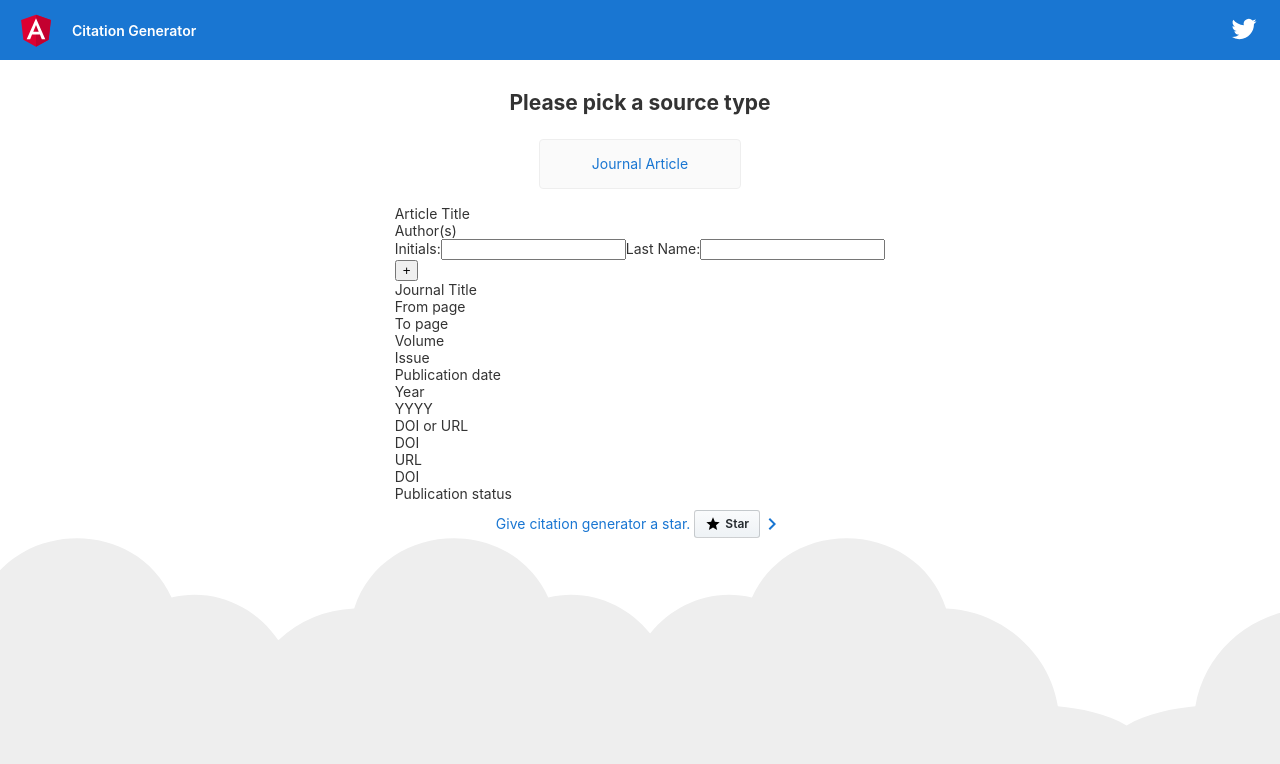
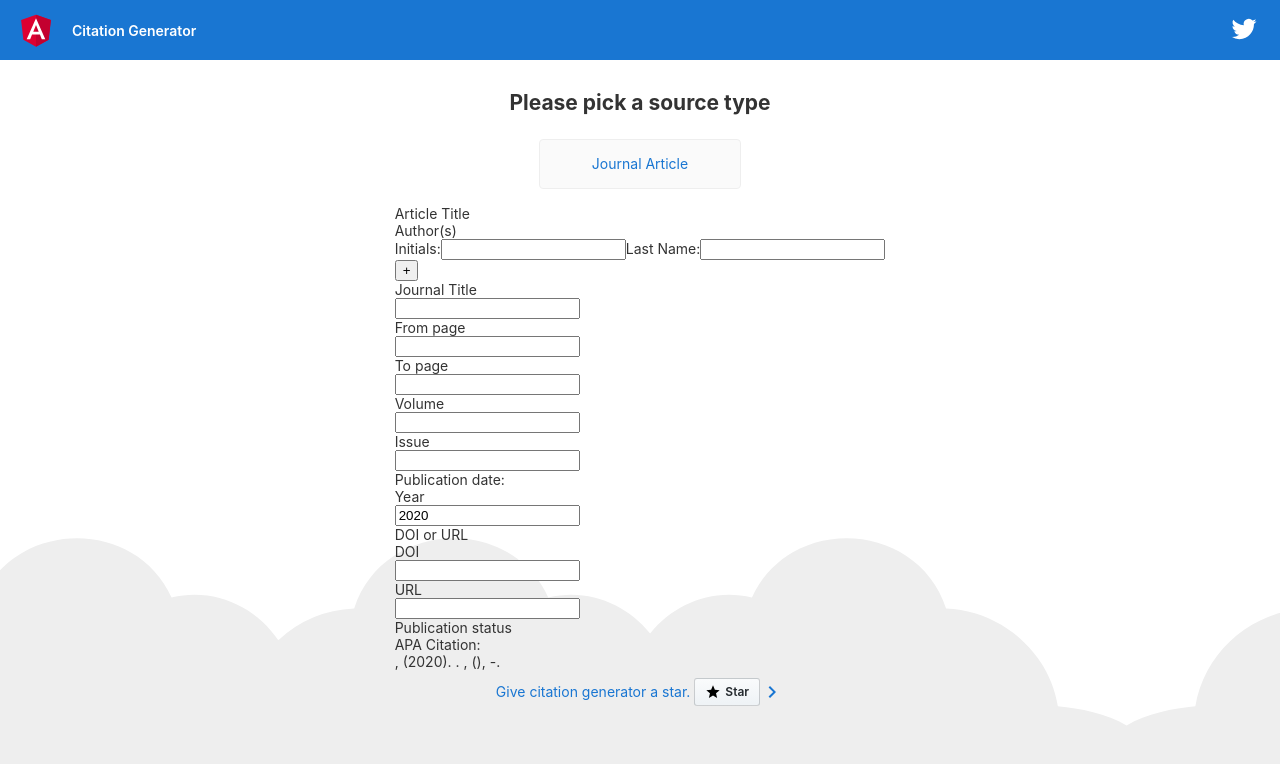
Before and after one commit to ehsabd/citation-generator, an Angular app: page /journal-article in a window 1280 px wide. Shown: the top 764 px of the page. Built offline with nearby package versions, Linux system fonts and the light colour scheme.

Commit message:
Add template bindings, update citation using `ngAfterViewChecked`

```diff
--- a/src/app/journal-article/journal-article.component.html
+++ b/src/app/journal-article/journal-article.component.html
@@ -8,21 +8,29 @@
 </div>
 
 <div>Journal Title</div>
-
+<input [(ngModel)]="title">
 
 <div>From page</div>
+<input [ngModel]="fromPage">
 <div>To page</div>
+<input [ngModel]="toPage">
+<div>Volume</div>
+<input [ngModel]="volume">
+<div>Issue</div>
+<input [ngModel]="issue">
 
-<div>Volume</div>
-<div>Issue</div>
-<div>Publication date</div>
+<div>Publication date:</div>
+<div>Year</div>
+<input [ngModel]="year">
 
-<div>Year</div>
-<div>YYYY</div>
 <div>DOI or URL</div>
 
 <div>DOI</div>
+<input [ngModel]="doi">
 <div>URL</div>
-<div>DOI</div>
+<input [ngModel]="url">
 
 <div>Publication status</div>
+<!--TODO bind this to isInPress-->
+<div>APA Citation:</div>
+{{citation}}
--- a/src/app/journal-article/journal-article.component.ts
+++ b/src/app/journal-article/journal-article.component.ts
@@ -1,20 +1,35 @@
-import { Component, OnInit } from '@angular/core';
+import { Component, OnInit, AfterViewChecked } from '@angular/core';
 import {Author} from '../author';
+import { JournalArticle } from '../journal-article';
+import {CitationGeneratorService} from '../citation-generator.service';
 @Component({
   selector: 'app-journal-article',
   templateUrl: './journal-article.component.html',
-  styleUrls: ['./journal-article.component.scss']
+  styleUrls: ['./journal-article.component.scss'],
+  providers: [CitationGeneratorService]
 })
-export class JournalArticleComponent implements OnInit {
 
-  authors : Author[] = [new Author()]
+export class JournalArticleComponent extends JournalArticle implements OnInit, AfterViewChecked {
 
-  constructor() { }
+  citation = ''
+
+  constructor(private citationGeneratorService:CitationGeneratorService) {
+    super()
+    this.addAuthor()
+  }
 
   ngOnInit(): void {
+    this.citationGeneratorService = new CitationGeneratorService();
   }
 
-  addAuthor(): void{
+  ngAfterViewChecked(): void{
+    setTimeout(()=>{
+      this.citation = this.citationGeneratorService.getCitation(this);
+    },0)
+
+  }
+
+    addAuthor(): void{
     this.authors.push(new Author());
   }
 
```
